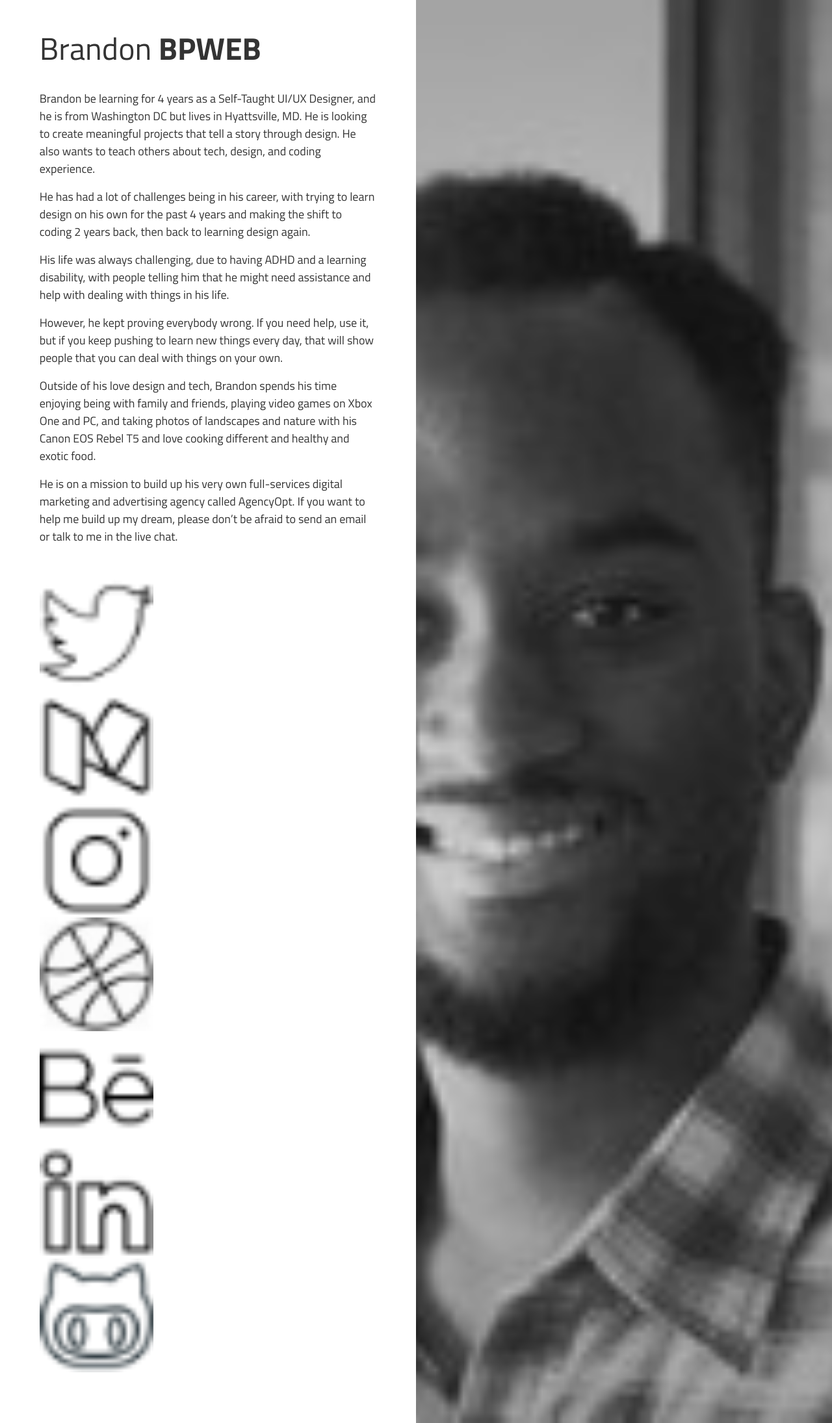
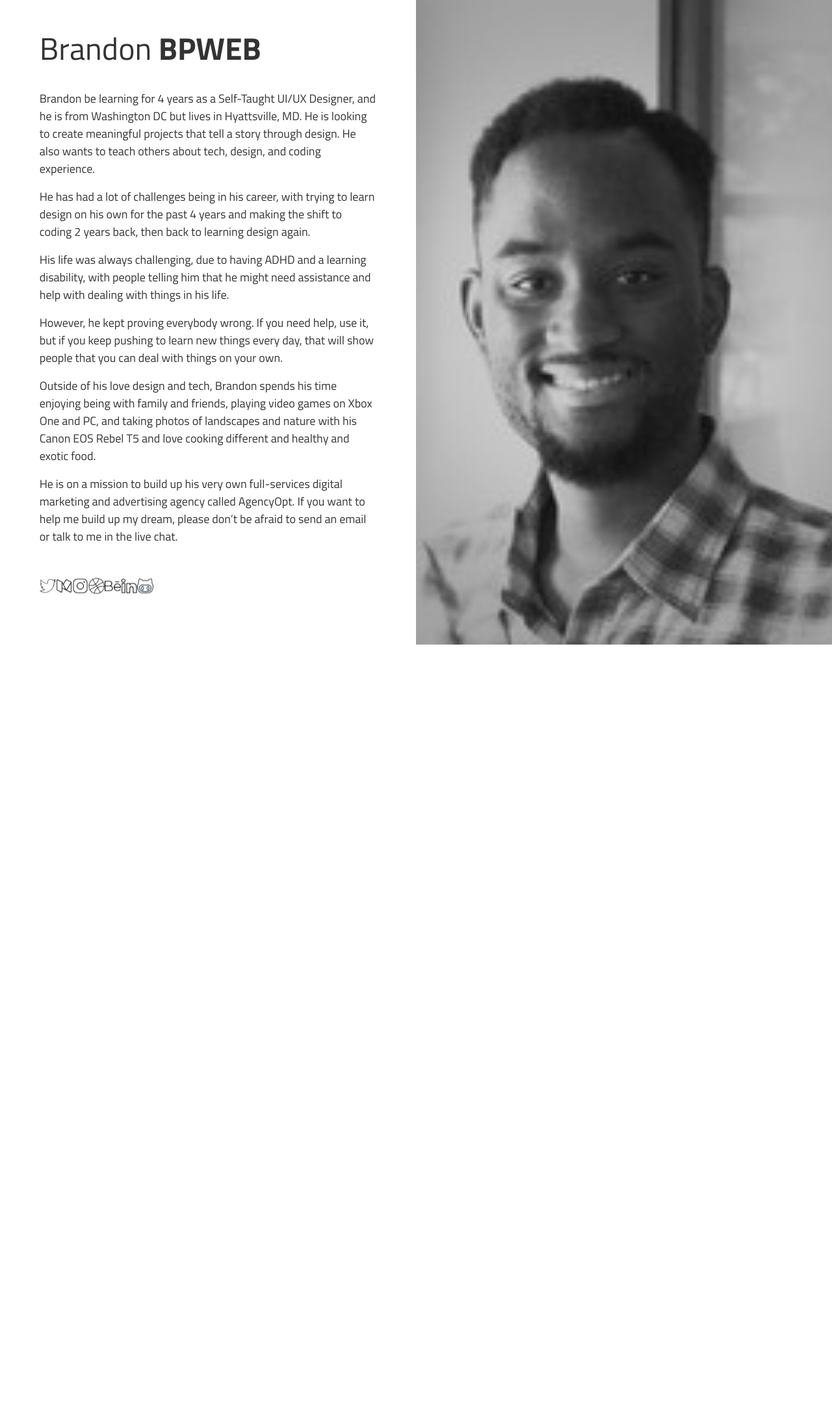
Before and after one commit to officialdrafty/bpweb, a Jekyll site: the page built from index.md, in a window 1280 px wide. Shown: the whole page at 65% size. Built offline with Jekyll 4.4.1, drawn with Linux system fonts in a browser that asks for light colours; after the commit the page ends 992 px from its top, so only the background shows below that.

Commit message:
push up new changes in jekyll site - 1/7/19

```diff
--- /dev/null
+++ b/CNAME
@@ -0,0 +1 @@
+http://bpweb.me/
--- a/assets/css/style.css
+++ b/assets/css/style.css
@@ -35,7 +35,7 @@
         transform: translatey(-50%);
     }
 
-    img {
+    .pl {
       width: 100%;
       height: 100%;
       object-position: 57.12% 42%;
--- a/index.md
+++ b/index.md
@@ -1,7 +1,6 @@
 ---
 title: Brandon
 brand-name: BPWEB
-description:
 
 image: "/assets/img/me.jpeg"
 image-alt: Photo of Me
@@ -69,6 +68,6 @@
 
 <div class="col-md-6 no-padding order-t">
 <div class="h-100 d-flex align-items-center justify-content-center">
-    <img src="{{ page.image }}" alt="{{ page.image-alt }}">
+    <img class="pl" src="{{ page.image }}" alt="{{ page.image-alt }}">
 </div>
 </div>
```
